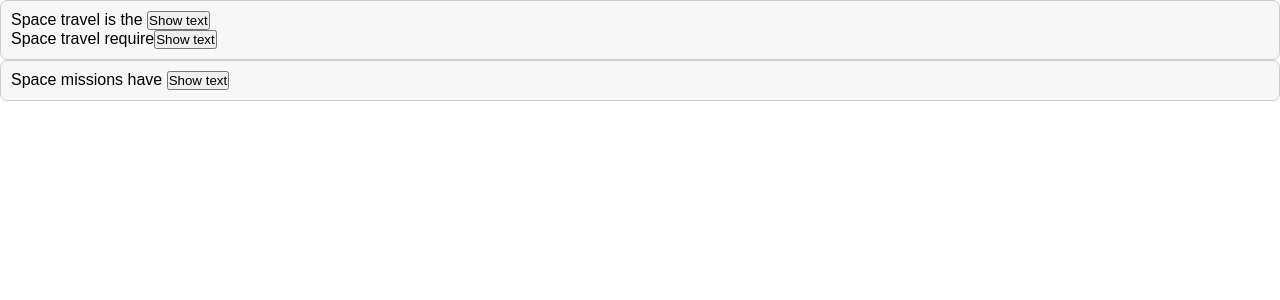
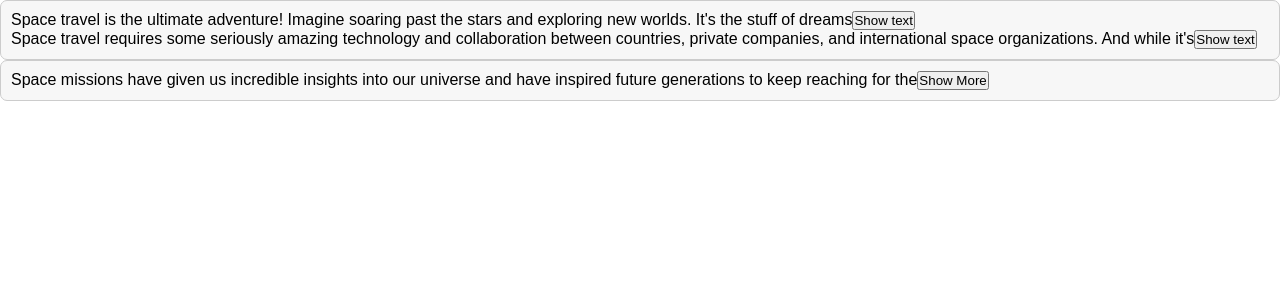
Before and after one commit to byunn90/Text-Expander-Component, a React (Create React App) app in the folder my-textcp/: page / in a window 1280 px wide. Shown: the top 300 px of the page. Built offline with nearby package versions, Linux system fonts and the light colour scheme.

Commit message:
working text expander

```diff
--- a/my-textcp/src/App.js
+++ b/my-textcp/src/App.js
@@ -38,8 +38,8 @@ export default function App() {
         <TextExpander
           expanded={true}
           collapsedNumWords={20}
-          expandButtonText="Show text"
-          collapseButtonText="Collapse text"
+          expandButtonText="Show More"
+          collapseButtonText="Show Less"
           buttonColor="#ff6622"
           className="box"
         >
@@ -56,13 +56,15 @@ export default function App() {
 // When clicked, show the rest of the text and apply some CSS
 function TextExpander({
   collapsedNumWords,
-  expandButtonText,
+  expandButtonText = "Show More",
   collapseButtonText,
   children,
   color,
   styles,
+  className,
 }) {
   const [expanded, setExpanded] = useState(false);
+
   const toggleExpand = () => {
     setExpanded(!expanded);
   };
@@ -75,7 +77,9 @@ function TextExpander({
   return (
     <div>
       <span>
-        {expanded ? children : children.substring(0, collapsedNumWords)}
+        {expanded
+          ? children
+          : children.split(" ").slice(0, collapsedNumWords).join("  ")}
       </span>
       <button styles={styles} buttonColor={color} onClick={toggleExpand}>
         {expanded ? collapseButtonText : expandButtonText}
```
